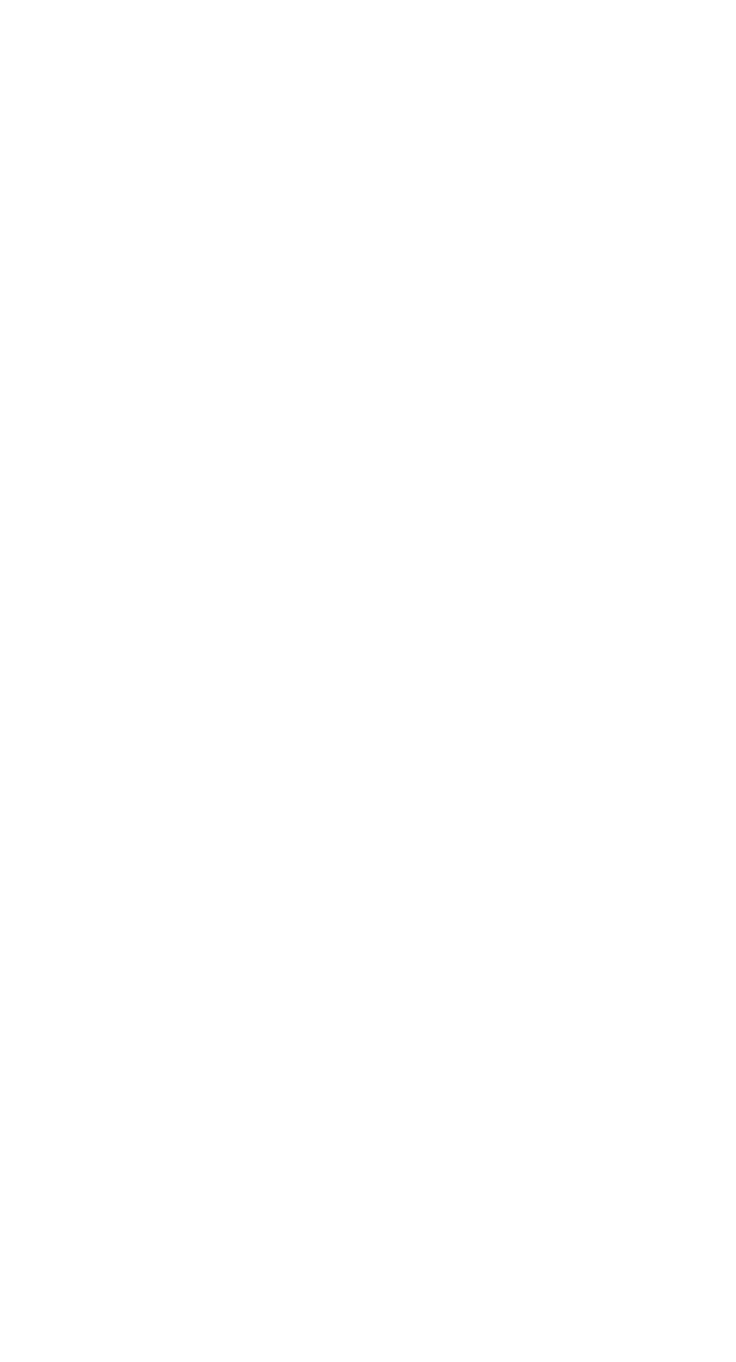
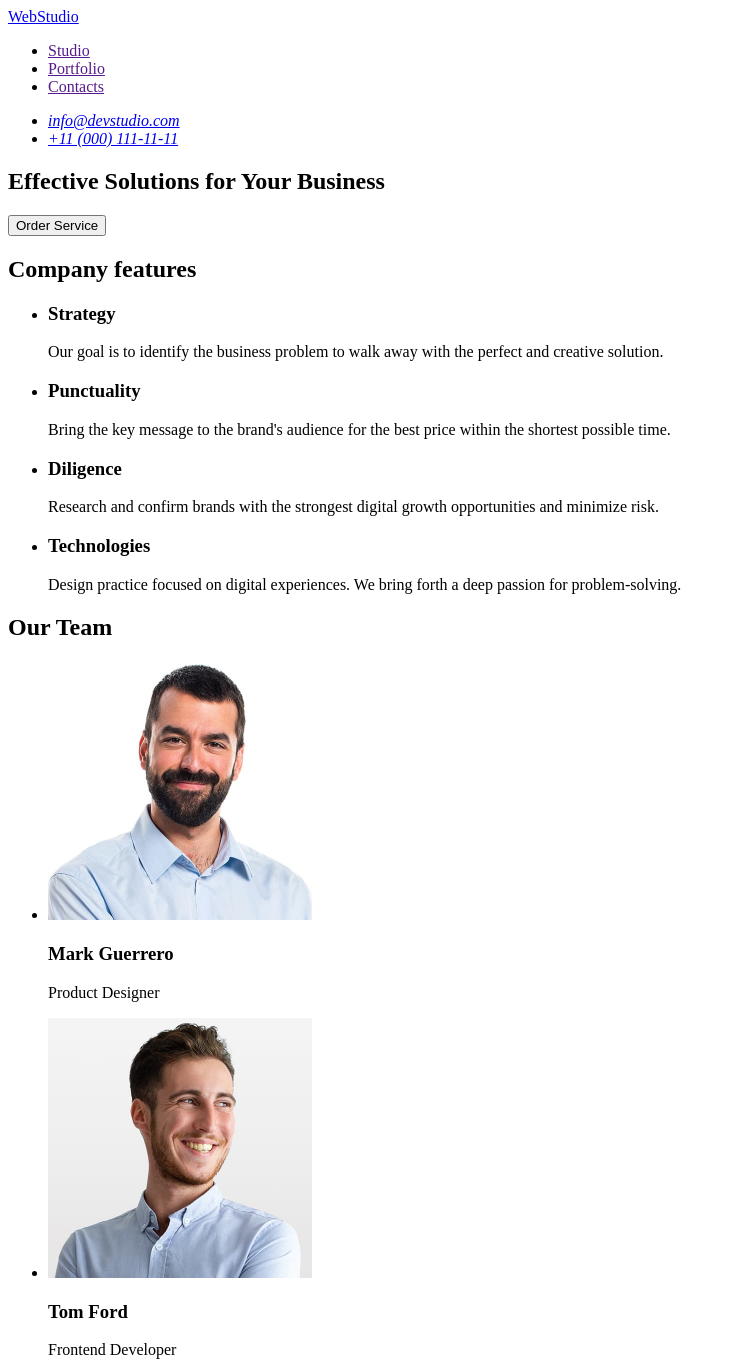
Before and after one commit to 123Vika321/goit-markup-hw-02, a plain HTML site: page index.html in a window 1280 px wide. Shown: the top 1362 px of the page, without its empty margins (0-736 px from the left). Before the commit the page ends 800 px from the top, so only its background shows below. Drawn offline with Linux system fonts and the light colour scheme.

Commit message:
add html and images

```diff
--- a/index.html
+++ b/index.html
@@ -3,7 +3,121 @@
   <head>
     <meta charset="UTF-8" />
     <meta name="viewport" content="width=device-width, initial-scale=1.0" />
-    <title>Document</title>
+    <title>goit-markup-hw-01</title>
   </head>
-  <body></body>
+
+  <body>
+    <header>
+      <nav>
+        <a href="./index.html">WebStudio</a>
+        <ul>
+          <li><a href="">Studio</a></li>
+          <li><a href="">Portfolio</a></li>
+          <li><a href="">Contacts</a></li>
+        </ul>
+      </nav>
+      <address>
+        <ul>
+          <li><a href="mailto:info@devstudio.com">info@devstudio.com</a></li>
+          <li><a href="tel:+110001111111">+11 (000) 111-11-11</a></li>
+        </ul>
+      </address>
+    </header>
+    <main>
+      <section>
+        <h1>Effective Solutions for Your Business</h1>
+        <button type="button">Order Service</button>
+      </section>
+
+      <section>
+        <h2>Company features</h2>
+        <ul>
+          <li>
+            <h3>Strategy</h3>
+            <p>
+              Our goal is to identify the business problem to walk away with the
+              perfect and creative solution.
+            </p>
+          </li>
+          <li>
+            <h3>Punctuality</h3>
+            <p>
+              Bring the key message to the brand's audience for the best price
+              within the shortest possible time.
+            </p>
+          </li>
+          <li>
+            <h3>Diligence</h3>
+            <p>
+              Research and confirm brands with the strongest digital growth
+              opportunities and minimize risk.
+            </p>
+          </li>
+          <li>
+            <h3>Technologies</h3>
+            <p>
+              Design practice focused on digital experiences. We bring forth a
+              deep passion for problem-solving.
+            </p>
+          </li>
+        </ul>
+      </section>
+      <section>
+        <h2>Our Team</h2>
+        <ul>
+          <li>
+            <img
+              src="./images/img1.jpg"
+              width="264"
+              height="260"
+              alt="Product_Designer_Mark_Guerrero"
+            />
+
+            <h3>Mark Guerrero</h3>
+            <p>Product Designer</p>
+          </li>
+          <li>
+            <img
+              src="./images/img2.jpg"
+              width="264"
+              height="260"
+              alt="Frontend_Developer_Tom_Ford"
+            />
+
+            <h3>Tom Ford</h3>
+            <p>Frontend Developer</p>
+          </li>
+          <li>
+            <img
+              src="./images/img3.jpg"
+              width="264"
+              height="260"
+              alt="Marketing_Camila_Garcia"
+            />
+
+            <h3>Camila Garcia</h3>
+            <p>Marketing</p>
+          </li>
+          <li>
+            <img
+              src="./images/img4.jpg"
+              width="264"
+              height="260"
+              alt="UI_Designer_Daniel_Wilson"
+            />
+
+            <h3>Daniel Wilson</h3>
+            <p>UI Designer</p>
+          </li>
+        </ul>
+      </section>
+    </main>
+    <footer>
+      <a href="./index.html">WebStudio</a>
+      <p>
+        Increase the flow of customers and sales for your business with digital
+        marketing & growth solutions.
+      </p>
+    </footer>
+  </body>
 </html>
```
Also changed, not shown: images/img1.jpg (added), images/img2.jpg (added), images/img3.jpg (added), images/img4.jpg (added).
